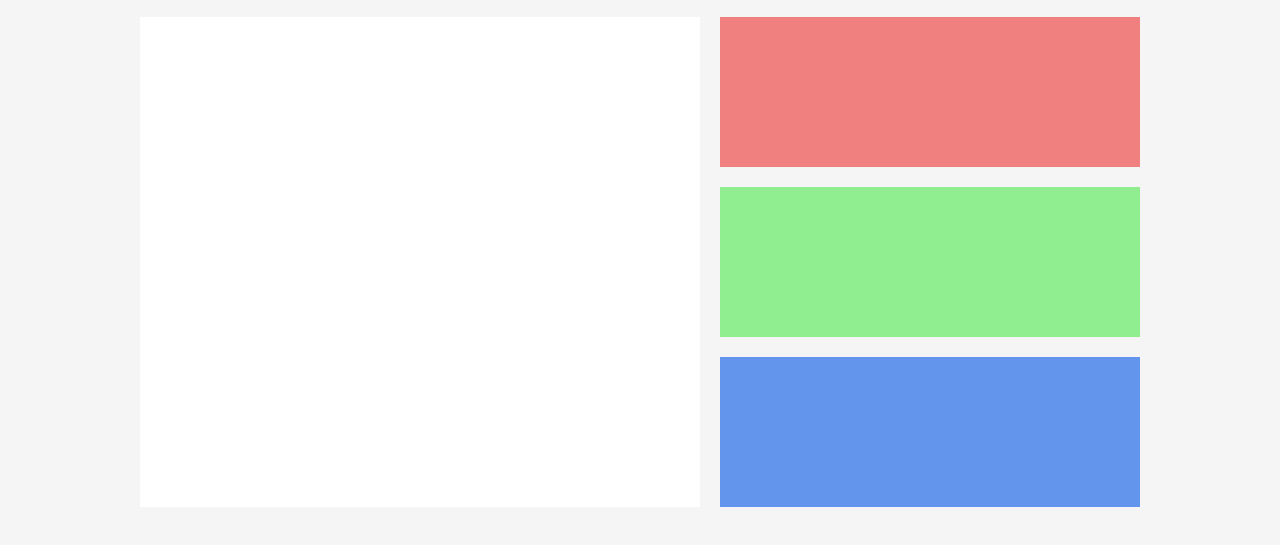
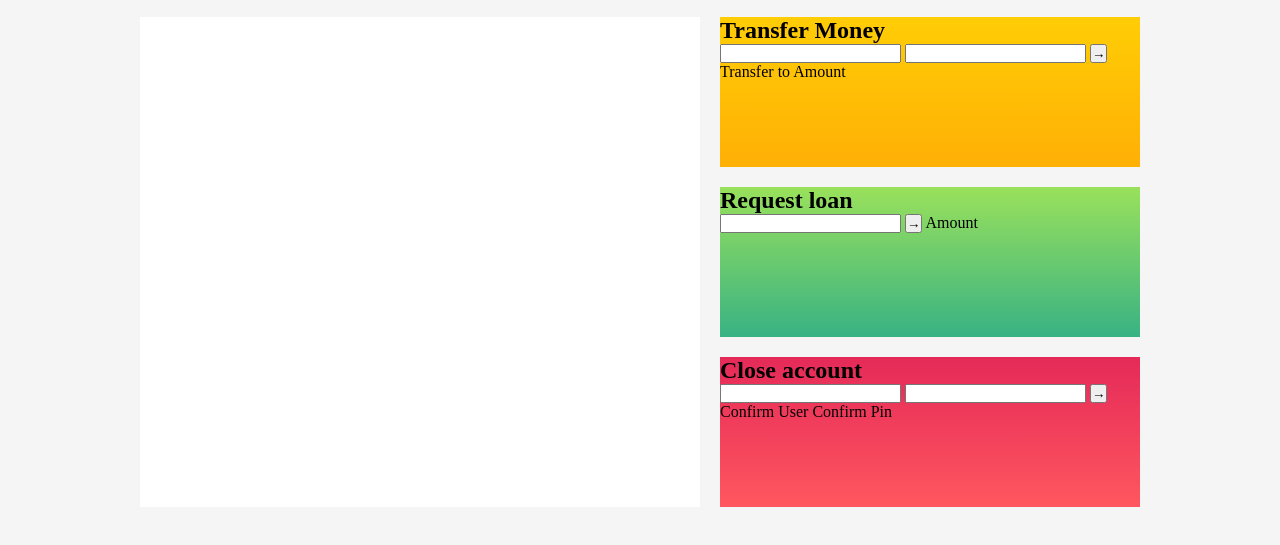
Before and after one commit to arnameti/3_HTML-CSS-JS_Bankist, a website built with Parcel: page index.html in a window 1280 px wide. Shown: the part 179-724 px from the top of the page. Built offline with nearby package versions, Linux system fonts and the light colour scheme.

Commit message:
feat: building html structure for operations

```diff
--- a/index.html
+++ b/index.html
@@ -54,11 +54,40 @@
         <!-- MOVEMENTS -->
         <div class="movements"></div>
         <!-- Summery -->
-        <div class="operation operation--close"></div>
-        <!-- Transfer -->
-        <div class="operation operation--transfer"></div>
+        <div class="operation operation--transfer">
+          <h2 class="heading-2">Transfer Money</h2>
+          <form class="form form--transfer">
+            <input type="text" class="form__input form__input--to" />
+            <input type="number" class="form__input form__input--amount" />
+            <button class="form__btn form__btn--transfer">&rarr;</button>
+            <label class="form__label">Transfer to</label>
+            <label class="form__label">Amount</label>
+          </form>
+        </div>
         <!-- Loan -->
-        <div class="operation operation--loan"></div>
+        <div class="operation operation--loan">
+          <h2 class="heading-2">Request loan</h2>
+          <form class="form form--loan">
+            <input class="form__input form__input--loan--amount"></input>
+            <button class="form__btn form__btn--loan">&rarr;</button>
+            <label class="form__label form__label--loan">Amount</label>
+          </form>
+        </div>
+        <!-- Close Account -->
+        <div class="operation operation--close">
+          <h2 class="heading-2">Close account</h2>
+          <form class="form form--close">
+            <input type="text" class="form__input form__input--user" />
+            <input
+              type="password"
+              maxlength="6"
+              class="form__input form__input--pin"
+            />
+            <button class="form__btn form__btn--close">&rarr;</button>
+            <label class="form__label">Confirm User</label>
+            <label class="form__label">Confirm Pin</label>
+          </form>
+        </div>
         <!-- Close -->
         <div class="summery"></div>
         <!-- Timer -->
--- a/src/sass/layout/_operation.scss
+++ b/src/sass/layout/_operation.scss
@@ -2,14 +2,14 @@
 
 .operation {
   &--transfer {
-    background-color: lightgreen;
+    background: linear-gradient(var(--clr-yellow), var(--clr-orange));
   }
 
   &--loan {
-    background-color: cornflowerblue;
+    background: linear-gradient(var(--clr-green-light), var(--clr-turqouise));
   }
 
   &--close {
-    background-color: lightcoral;
+    background: linear-gradient(var(--clr-red), var(--clr-red-orange));
   }
 }
```
